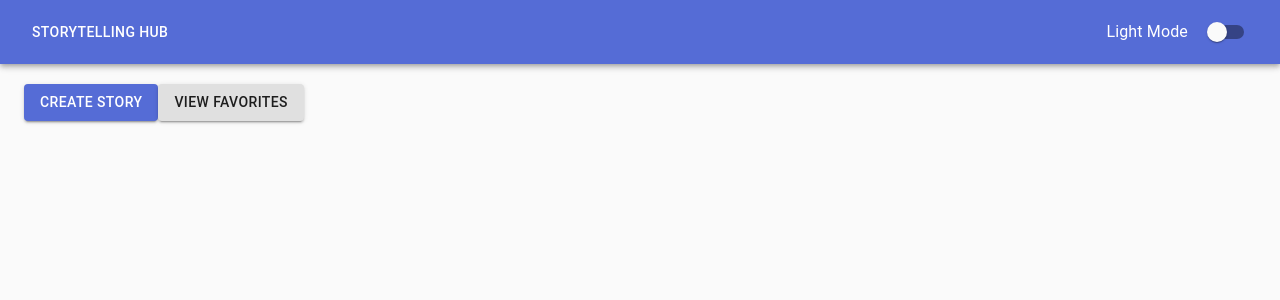
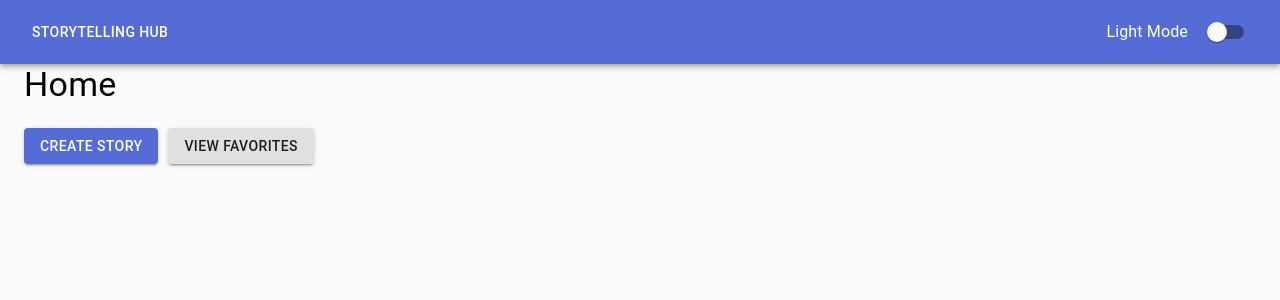
Before and after one commit to StefanNistor69/tum-web-lab6, a React (Create React App) app in the folder storytelling-app/: page / in a window 1280 px wide. Shown: the top 300 px of the page. Built offline with nearby package versions, Linux system fonts and the light colour scheme.

Commit message:
Added root file

```diff
--- /dev/null
+++ b/storytelling-app/src/Root.js
@@ -0,0 +1,119 @@
+import React, { useState, useEffect } from 'react';
+import { ThemeProvider } from '@material-ui/core/styles';
+import getTheme from './theme';
+import { BrowserRouter as Router, Routes, Route } from 'react-router-dom';
+import HomePage from './components/HomePage';
+import StoryFormPage from './components/StoryFormPage';
+import StoryViewPage from './components/StoryViewPage';
+import FavoritesPage from './components/FavoritesPage';
+import Header from './components/Header';
+
+const Root = () => {
+  const [darkMode, setDarkMode] = useState(false);
+  const [stories, setStories] = useState([]);
+  const [favorites, setFavorites] = useState([]);
+
+  useEffect(() => {
+    const savedMode = localStorage.getItem('darkMode') === 'true';
+    setDarkMode(savedMode);
+
+    const savedStories = JSON.parse(localStorage.getItem('stories'));
+    if (savedStories) {
+      setStories(savedStories);
+    }
+
+    const savedFavorites = JSON.parse(localStorage.getItem('favorites'));
+    if (savedFavorites) {
+      setFavorites(savedFavorites);
+    }
+  }, []);
+
+  useEffect(() => {
+    localStorage.setItem('stories', JSON.stringify(stories));
+  }, [stories]);
+
+  useEffect(() => {
+    localStorage.setItem('favorites', JSON.stringify(favorites));
+  }, [favorites]);
+
+  const toggleDarkMode = () => {
+    setDarkMode(prevMode => {
+      localStorage.setItem('darkMode', !prevMode);
+      return !prevMode;
+    });
+  };
+
+  const addStory = (newStory) => {
+    setStories([...stories, { id: stories.length + 1, ...newStory }]);
+  };
+
+  const deleteStory = (id) => {
+    setStories(stories.filter(story => story.id !== id));
+  };
+
+  const addToFavorites = (story) => {
+    if (!favorites.some(fav => fav.id === story.id)) {
+      setFavorites([...favorites, story]);
+    }
+  };
+
+  const removeFromFavorites = (id) => {
+    setFavorites(favorites.filter(story => story.id !== id));
+  };
+
+  const theme = getTheme(darkMode);
+
+  return (
+    <ThemeProvider theme={theme}>
+      <Router>
+        <Header darkMode={darkMode} handleToggleDarkMode={toggleDarkMode} />
+        <Routes>
+          <Route
+            path="/"
+            element={
+              <HomePage
+                darkMode={darkMode}
+                toggleDarkMode={toggleDarkMode}
+                stories={stories}
+                addToFavorites={addToFavorites}
+                deleteStory={deleteStory}
+              />
+            }
+          />
+          <Route
+            path="/create-story"
+            element={
+              <StoryFormPage
+                addStory={addStory}
+                darkMode={darkMode}
+                toggleDarkMode={toggleDarkMode}
+              />
+            }
+          />
+          <Route
+            path="/story/:id"
+            element={
+              <StoryViewPage
+                darkMode={darkMode}
+                toggleDarkMode={toggleDarkMode}
+                stories={stories}
+              />
+            }
+          />
+          <Route
+            path="/favorites"
+            element={
+              <FavoritesPage
+                darkMode={darkMode}
+                favorites={favorites}
+                removeFromFavorites={removeFromFavorites}
+              />
+            }
+          />
+        </Routes>
+      </Router>
+    </ThemeProvider>
+  );
+};
+
+export default Root;
--- /dev/null
+++ b/storytelling-app/src/components/HomePage.js
@@ -0,0 +1,40 @@
+import React from 'react';
+import { Link } from 'react-router-dom';
+import { Container, Typography, Button, CssBaseline } from '@material-ui/core';
+import { ThemeProvider } from '@material-ui/core/styles';
+import getTheme from '../theme';
+import StoryList from './StoryList';
+
+const HomePage = ({ darkMode, toggleDarkMode, stories, addToFavorites, deleteStory }) => {
+  const theme = getTheme(darkMode);
+
+  return (
+    <ThemeProvider theme={theme}>
+      <CssBaseline />
+      <Container>
+        <Typography variant="h4" gutterBottom>Home</Typography>
+        <Button
+          variant="contained"
+          color="primary"
+          component={Link}
+          to="/create-story"
+          style={{ margin: '10px 0' }}
+        >
+          Create Story
+        </Button>
+        <Button
+          variant="contained"
+          color="default"
+          component={Link}
+          to="/favorites"
+          style={{ margin: '10px 10px' }}
+        >
+          View Favorites
+        </Button>
+        <StoryList stories={stories} deleteStory={deleteStory} darkMode={darkMode} addToFavorites={addToFavorites} />
+      </Container>
+    </ThemeProvider>
+  );
+};
+
+export default HomePage;
--- a/storytelling-app/src/components/StoryFormPage.js
+++ b/storytelling-app/src/components/StoryFormPage.js
@@ -3,7 +3,6 @@ import { useNavigate } from 'react-router-dom';
 import { Button, TextField, Typography, Container, CssBaseline } from '@material-ui/core';
 import { ThemeProvider } from '@material-ui/core/styles';
 import getTheme from '../theme';
-
 
 function StoryFormPage({ addStory, darkMode, toggleDarkMode }) {
   const [title, setTitle] = useState('');
@@ -24,7 +23,6 @@ function StoryFormPage({ addStory, darkMode, toggleDarkMode }) {
     <ThemeProvider theme={theme}>
       <CssBaseline />
       <Container>
-
         <form onSubmit={handleSubmit} style={{ margin: 20 }}>
           <Typography variant="h6">Add a New Story</Typography>
           <TextField
@@ -59,9 +57,7 @@ function StoryFormPage({ addStory, darkMode, toggleDarkMode }) {
             Add Story
           </Button>
         </form>
-
       </Container>
-
     </ThemeProvider>
   );
 }
--- a/storytelling-app/src/index.js
+++ b/storytelling-app/src/index.js
@@ -1,118 +1,5 @@
-import React, { useState, useEffect } from 'react';
+import React from 'react';
 import ReactDOM from 'react-dom';
-import App from './App';
-import { ThemeProvider } from '@material-ui/core/styles';
-import getTheme from './theme';
-import { BrowserRouter as Router, Routes, Route } from 'react-router-dom';
-import StoryFormPage from './components/StoryFormPage';
-import StoryViewPage from './components/StoryViewPage';
-import FavoritesPage from './components/FavoritesPage';
-
-const Root = () => {
-  const [darkMode, setDarkMode] = useState(false);
-  const [stories, setStories] = useState([]);
-  const [favorites, setFavorites] = useState([]);
-
-  useEffect(() => {
-    const savedMode = localStorage.getItem('darkMode') === 'true';
-    setDarkMode(savedMode);
-
-    const savedStories = JSON.parse(localStorage.getItem('stories'));
-    if (savedStories) {
-      setStories(savedStories);
-    }
-
-    const savedFavorites = JSON.parse(localStorage.getItem('favorites'));
-    if (savedFavorites) {
-      setFavorites(savedFavorites);
-    }
-  }, []);
-
-  useEffect(() => {
-    localStorage.setItem('stories', JSON.stringify(stories));
-  }, [stories]);
-
-  useEffect(() => {
-    localStorage.setItem('favorites', JSON.stringify(favorites));
-  }, [favorites]);
-
-  const toggleDarkMode = () => {
-    setDarkMode(prevMode => {
-      localStorage.setItem('darkMode', !prevMode);
-      return !prevMode;
-    });
-  };
-
-  const addStory = (newStory) => {
-    setStories([...stories, { id: stories.length + 1, ...newStory }]);
-  };
-
-  const deleteStory = (id) => {
-    setStories(stories.filter(story => story.id !== id));
-  };
-
-  const addToFavorites = (story) => {
-    if (!favorites.some(fav => fav.id === story.id)) {
-      setFavorites([...favorites, story]);
-    }
-  };
-
-  const removeFromFavorites = (id) => {
-    setFavorites(favorites.filter(story => story.id !== id));
-  };
-
-  const theme = getTheme(darkMode);
-
-  return (
-    <ThemeProvider theme={theme}>
-      <Router>
-        <Routes>
-          <Route
-            path="/"
-            element={
-              <App
-                darkMode={darkMode}
-                toggleDarkMode={toggleDarkMode}
-                stories={stories}
-                deleteStory={deleteStory}
-                addToFavorites={addToFavorites}
-              />
-            }
-          />
-          <Route
-            path="/create-story"
-            element={
-              <StoryFormPage
-                addStory={addStory}
-                darkMode={darkMode}
-                toggleDarkMode={toggleDarkMode}
-              />
-            }
-          />
-          <Route
-            path="/story/:id"
-            element={
-              <StoryViewPage
-                darkMode={darkMode}
-                toggleDarkMode={toggleDarkMode}
-                stories={stories}
-              />
-            }
-          />
-          <Route
-            path="/favorites"
-            element={
-              <FavoritesPage
-                darkMode={darkMode}
-                favorites={favorites}
-                removeFromFavorites={removeFromFavorites}
-              />
-            }
-          />
-        </Routes>
-      </Router>
-    </ThemeProvider>
-  );
-};
+import Root from './Root';
 
 ReactDOM.render(<Root />, document.getElementById('root'));
```
